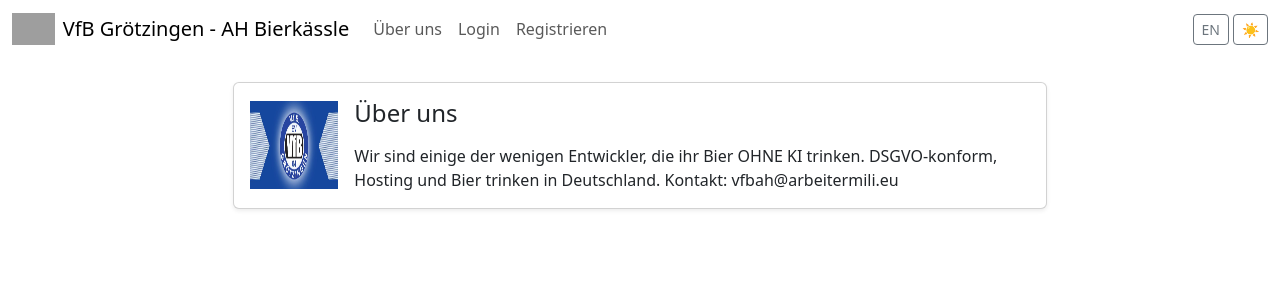
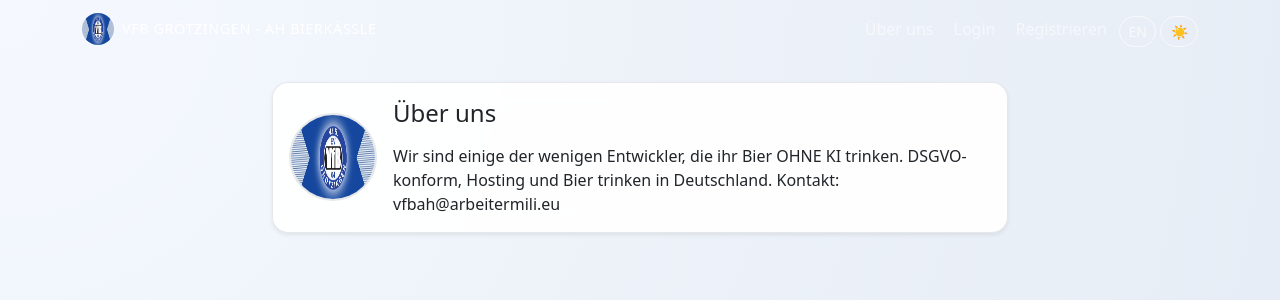
Before and after one commit to jbkunama1/hAI.VfBAHKaessle, a Flask app: page /about in a window 1280 px wide. Shown: the top 300 px of the page. Run offline with Flask 3, Linux system fonts and the light colour scheme; parts of the project's set-up code (start-up, migrations or seed data) failed here and were passed over; some libraries are stand-ins or nearby versions; grey boxes are pictures that could not be loaded.

Commit message:
fix: restore base.html with original CDN links + add csrf_token to navbar forms

```diff
--- a/templates/base.html
+++ b/templates/base.html
@@ -1,12 +1,12 @@
 {% set title = title or t('app.title') %}
-<!doctype html>
+<!DOCTYPE html>
 <html lang="{{ current_lang }}" data-bs-theme="{{ current_theme }}">
 <head>
-  <meta charset="utf-8">
-  <meta name="viewport" content="width=device-width, initial-scale=1">
+  <meta charset="UTF-8">
+  <meta name="viewport" content="width=device-width, initial-scale=1.0">
   <title>{{ title }}</title>
-  <link rel="stylesheet" href="{{ url_for('static', filename='css/bootstrap.min.css') }}">
-  <link rel="stylesheet" href="{{ url_for('static', filename='css/style.css') }}">
+  <link href="https://cdn.jsdelivr.net/npm/bootstrap@5.3.3/dist/css/bootstrap.min.css" rel="stylesheet">
+  <link rel="stylesheet" href="{{ url_for('static', filename='style.css') }}">
   <script>
     (function () {
       const hasSessionTheme = {{ 'true' if session_theme_defined else 'false' }};
@@ -18,49 +18,49 @@
     })();
   </script>
 </head>
-<body>
-<nav class="navbar navbar-expand-lg mb-4">
-  <div class="container-fluid">
+<body class="{% block body_class %}{% endblock %}">
+  <nav class="navbar navbar-expand-lg navbar-dark">
+    <div class="container">
       <a class="navbar-brand d-flex align-items-center gap-2" href="{{ url_for('dashboard') if session.get('user_id') else url_for('login') }}">
-      <img src="{{ url_for('static', filename='img/logo.png') }}" alt="VfB Grötzingen Logo" height="32">
+        <img src="{{ url_for('static', filename='VfB_Logo_II.jpg') }}" alt="VfB Grötzingen Logo" width="32" height="32" style="border-radius: 50%;">
         {{ t('app.title') }}
       </a>
-    <button class="navbar-toggler" type="button" data-bs-toggle="collapse" data-bs-target="#navbarMain">
+      <button class="navbar-toggler" type="button" data-bs-toggle="collapse" data-bs-target="#navMain" aria-controls="navMain" aria-expanded="false" aria-label="Toggle navigation">
         <span class="navbar-toggler-icon"></span>
       </button>
-    <div class="collapse navbar-collapse" id="navbarMain">
-      <ul class="navbar-nav me-auto mb-2 mb-lg-0">
+      <div class="collapse navbar-collapse" id="navMain">
+        <ul class="navbar-nav ms-auto align-items-lg-center gap-lg-1">
           <li class="nav-item"><a class="nav-link" href="{{ url_for('about') }}">{{ t('nav.about') }}</a></li>
           {% if session.get('user_id') %}
           <li class="nav-item"><a class="nav-link" href="{{ url_for('dashboard') }}">{{ t('nav.dashboard') }}</a></li>
           <li class="nav-item"><a class="nav-link" href="{{ url_for('summary') }}">{{ t('nav.summary') }}</a></li>
           {% if is_admin %}
-        <li class="nav-item"><a class="nav-link" href="{{ url_for('admin_dashboard') }}">{{ t('nav.admin') }}</a></li>
+          <li class="nav-item"><a class="nav-link nav-admin-link" href="{{ url_for('admin_dashboard') }}">{{ t('nav.admin') }}</a></li>
           {% endif %}
-        <li class="nav-item">
-          <span class="nav-link text-muted"> {{ session.get('username') }}</span>
-        </li>
+          <li class="nav-item"><span class="nav-link disabled">{{ session.get('username') }}</span></li>
           <li class="nav-item"><a class="nav-link" href="{{ url_for('logout') }}">{{ t('nav.logout') }}</a></li>
           {% else %}
           <li class="nav-item"><a class="nav-link" href="{{ url_for('login') }}">{{ t('nav.login') }}</a></li>
           <li class="nav-item"><a class="nav-link" href="{{ url_for('register') }}">{{ t('nav.register') }}</a></li>
           {% endif %}
-      </ul>
-      <ul class="navbar-nav gap-1">
           <li class="nav-item">
-          <form method="post" action="{{ url_for('set_language') }}">
+            <form method="post" action="{{ url_for('set_language') }}" class="d-flex align-items-center nav-control-form">
               <input type="hidden" name="csrf_token" value="{{ csrf_token() }}">
               <input type="hidden" name="next_endpoint" value="{{ request.endpoint or 'index' }}">
               <input type="hidden" name="lang" value="{{ 'en' if current_lang == 'de' else 'de' }}">
-            <button type="submit" class="btn btn-sm btn-outline-secondary">{{ 'EN' if current_lang == 'de' else 'DE' }}</button>
+              <button type="submit" class="btn btn-sm btn-outline-light nav-switch-btn" title="{{ t('switch.language') }}">
+                {{ 'EN' if current_lang == 'de' else 'DE' }}
+              </button>
             </form>
           </li>
           <li class="nav-item">
-          <form method="post" action="{{ url_for('set_theme') }}">
+            <form method="post" action="{{ url_for('set_theme') }}" class="d-flex align-items-center nav-control-form" onsubmit="localStorage.setItem('vfb-theme', '{{ 'light' if current_theme == 'dark' else 'dark' }}')">
               <input type="hidden" name="csrf_token" value="{{ csrf_token() }}">
               <input type="hidden" name="next_endpoint" value="{{ request.endpoint or 'index' }}">
               <input type="hidden" name="theme" value="{{ 'light' if current_theme == 'dark' else 'dark' }}">
-            <button type="submit" class="btn btn-sm btn-outline-secondary">{{ '☀️' if current_theme == 'dark' else '🌙' }}</button>
+              <button type="submit" class="btn btn-sm btn-outline-light nav-switch-btn" title="{{ t('switch.theme') }}">
+                {{ '☀️' if current_theme == 'dark' else '🌙' }}
+              </button>
             </form>
           </li>
         </ul>
@@ -68,13 +68,13 @@
     </div>
   </nav>
 
-<div class="container-fluid px-4">
+  <div class="container mt-4">
     {% with messages = get_flashed_messages(with_categories=true) %}
       {% if messages %}
         {% for category, message in messages %}
         <div class="alert alert-{{ category }} alert-dismissible fade show" role="alert">
           {{ tf(message) }}
-      <button type="button" class="btn-close" data-bs-dismiss="alert"></button>
+          <button type="button" class="btn-close" data-bs-dismiss="alert" aria-label="Close"></button>
         </div>
         {% endfor %}
       {% endif %}
@@ -83,6 +83,6 @@
     {% block content %}{% endblock %}
   </div>
 
-<script src="{{ url_for('static', filename='js/bootstrap.bundle.min.js') }}"></script>
+  <script src="https://cdn.jsdelivr.net/npm/bootstrap@5.3.3/dist/js/bootstrap.bundle.min.js"></script>
 </body>
 </html>
```
Lines whose indentation alone changed are shown as unchanged.
